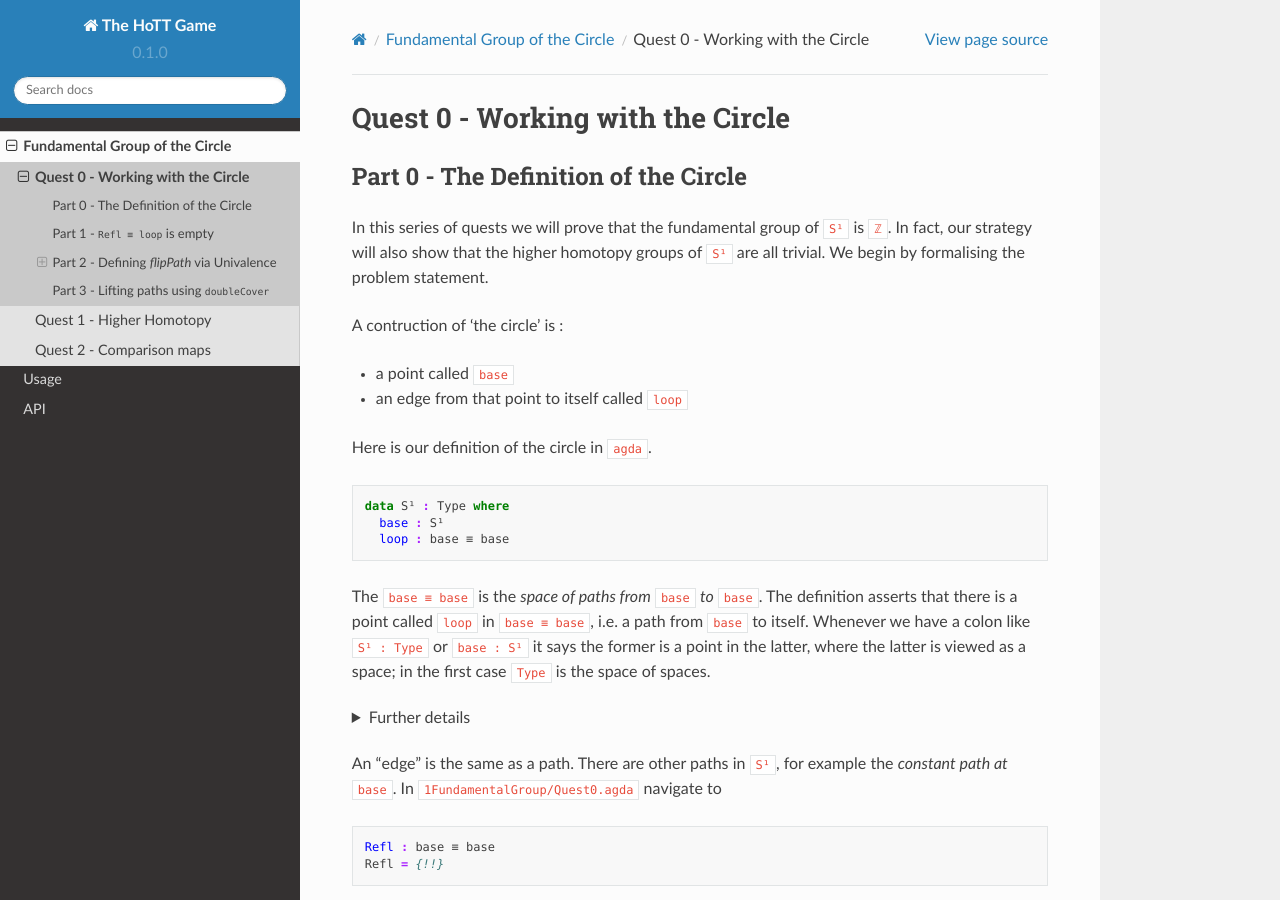
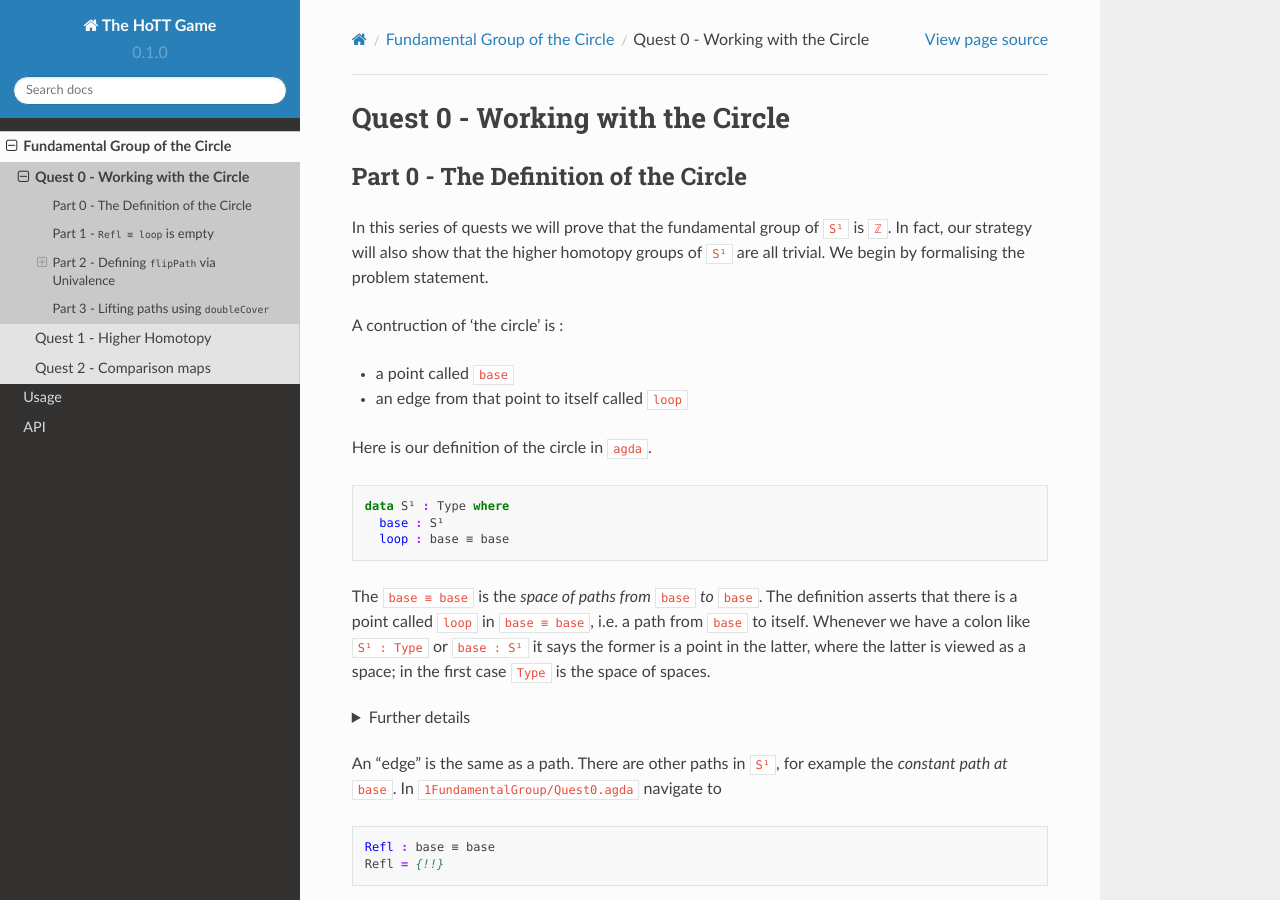
Before and after one commit to thehottgame/theHoTTGameGuide, a Sphinx documentation site: the page built from docs/source/1-fundamental-group/quest-0.rst, in a window 1280 px wide and 900 px high. Built offline with Sphinx 7.4.7 and the Read the Docs theme 2.0.0, drawn with Linux system fonts in a browser that asks for light colours; pages that are not in the unit, such as notebooks, are missing from menus.

```diff
--- a/docs/source/1-fundamental-group/quest-0.rst
+++ b/docs/source/1-fundamental-group/quest-0.rst
@@ -261,7 +261,7 @@ define ``doubleCover``.
 Defining ``flipPath`` is quite involved and we will do so in the following part.
 
 
-Part 2 - Defining `flipPath` via Univalence
+Part 2 - Defining ``flipPath`` via Univalence
 ===========================================
 
 In this part, we will define the path ``flipPath : Bool ≡ Bool``.
```
